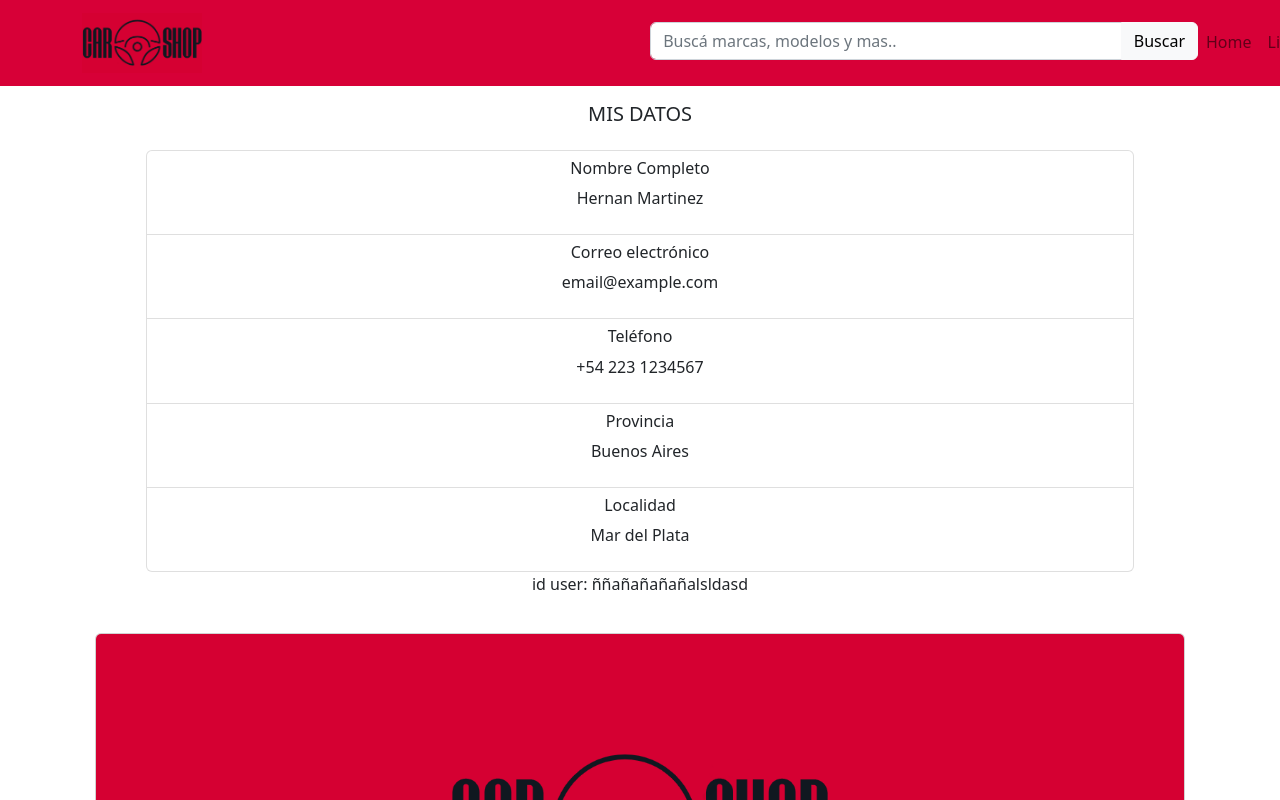
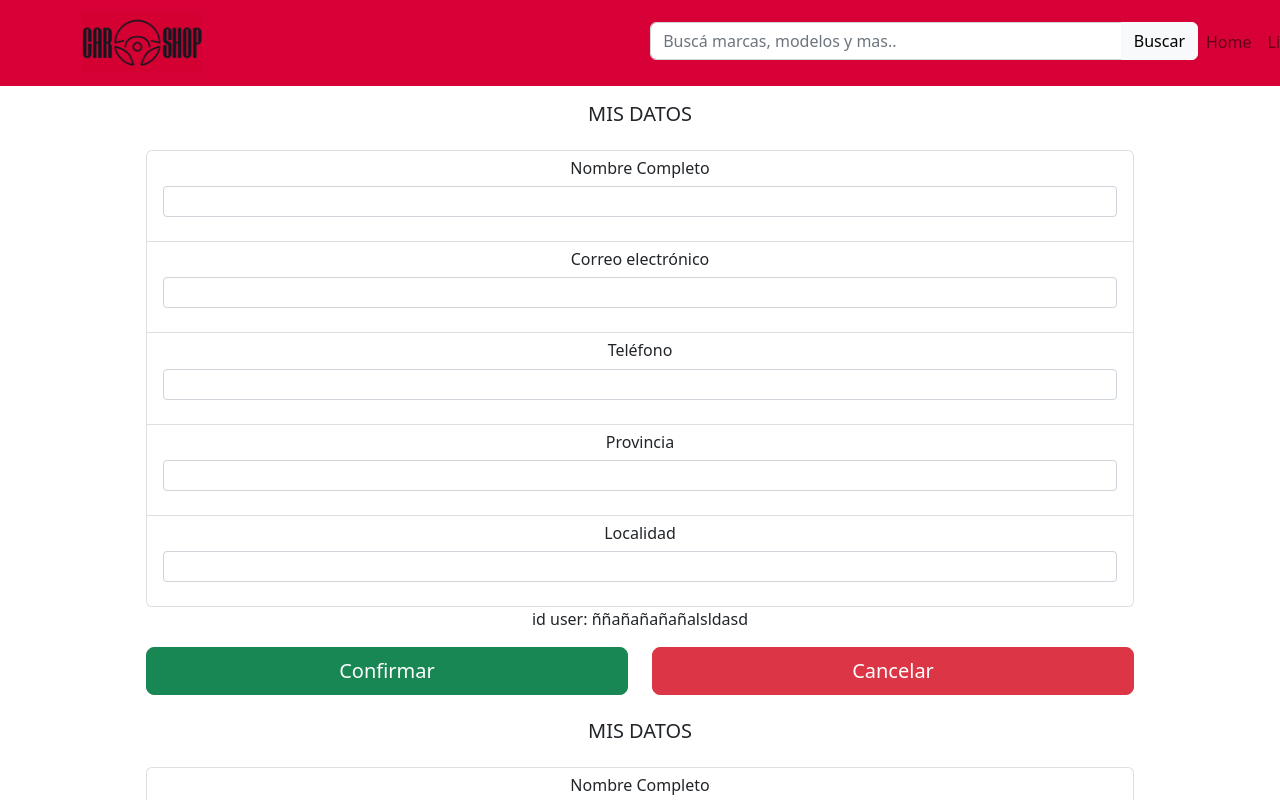
Before and after one commit to hernanmf/Car-Shop, a React (Create React App) app in the folder client/: page / in a window 1280 px wide. Shown: the top 800 px of the page. Built offline with nearby package versions, Linux system fonts and the light colour scheme.

Commit message:
formularios ver y modificar mis datos

```diff
--- a/client/src/App.js
+++ b/client/src/App.js
@@ -5,12 +5,14 @@ import LogIn from './pages/login';
 import Home from './pages/home';
 import Misdatos from './pages/misdatos';
 import Header  from "./components/header";
+import Editardatos from './pages/editardatos';
 
 function App() {
   return (
     <>
     <div className='App'>
       <Header />
+      <Editardatos />
       <Misdatos />
       <LogIn />
       <Home />
--- /dev/null
+++ b/client/src/pages/editardatos.jsx
@@ -0,0 +1,55 @@
+import React from 'react'
+
+import ListGroup from 'react-bootstrap/ListGroup';
+import Container from 'react-bootstrap/esm/Container';
+import Form from 'react-bootstrap/Form';
+import Button from 'react-bootstrap/Button';
+import Row from 'react-bootstrap/Row';
+import Col from 'react-bootstrap/Col';
+
+import '../css/bloques.css';
+
+const Editardatos = () => {
+  return (
+    <>
+      <Container>
+      <h5>MIS DATOS</h5>
+        <div className='bloques-cerrado'>
+          <ListGroup as="ul">
+            <ListGroup.Item as="li">
+              <h6>Nombre Completo</h6>
+              <Form.Control type="text" id="inputNombre" size='sm' className="mb-3" />
+            </ListGroup.Item>
+            <ListGroup.Item as="li">
+              <h6>Correo electrónico</h6>
+              <Form.Control type="text" id="inputEmail" size='sm' className="mb-3"/>
+            </ListGroup.Item>
+            <ListGroup.Item as="li">
+              <h6>Teléfono</h6>
+              <Form.Control type="text" id="inputTelefono" size='sm' className="mb-3"/>
+            </ListGroup.Item>
+            <ListGroup.Item as="li">
+              <h6>Provincia</h6>
+              <Form.Control type="text" id="inputProvincia" size='sm' className="mb-3"/>
+            </ListGroup.Item>
+            <ListGroup.Item as="li">
+              <h6>Localidad</h6>
+              <Form.Control type="text" id="inputLocalidad" size='sm' className="mb-3"/>
+            </ListGroup.Item>
+          </ListGroup>
+          <p>id user: ññañañañañalsldasd</p>
+          <Row>
+            <Col>
+              <Button variant="success" type="submit" size="lg" className="button" id='btnConfirmar' >Confirmar</Button>
+            </Col>
+            <Col>
+              <Button variant="danger" type="submit" size="lg" className="button" id='btnCancelar'>Cancelar</Button>
+            </Col>
+          </Row>
+        </div>
+      </Container>
+    </>
+  )
+}
+
+export default Editardatos;
--- a/client/src/pages/misdatos.js
+++ b/client/src/pages/misdatos.js
@@ -1,9 +1,10 @@
 import React from 'react';
 
 import ListGroup from 'react-bootstrap/ListGroup';
+import Container from 'react-bootstrap/esm/Container';
+import Button from 'react-bootstrap/Button';
 
 import '../css/bloques.css';
-import Container from 'react-bootstrap/esm/Container';
 
 const Misdatos = () => {
   return (
@@ -19,6 +20,7 @@ const Misdatos = () => {
             <ListGroup.Item as="li"><h6>Localidad</h6> <p>Mar del Plata</p></ListGroup.Item>
           </ListGroup>
           <p>id user: ññañañañañalsldasd</p>
+          <Button variant="success" type="submit" size="lg" className="button" id='btnModificar' >Modificar datos</Button>
         </div>
       </Container>
     </>
```
